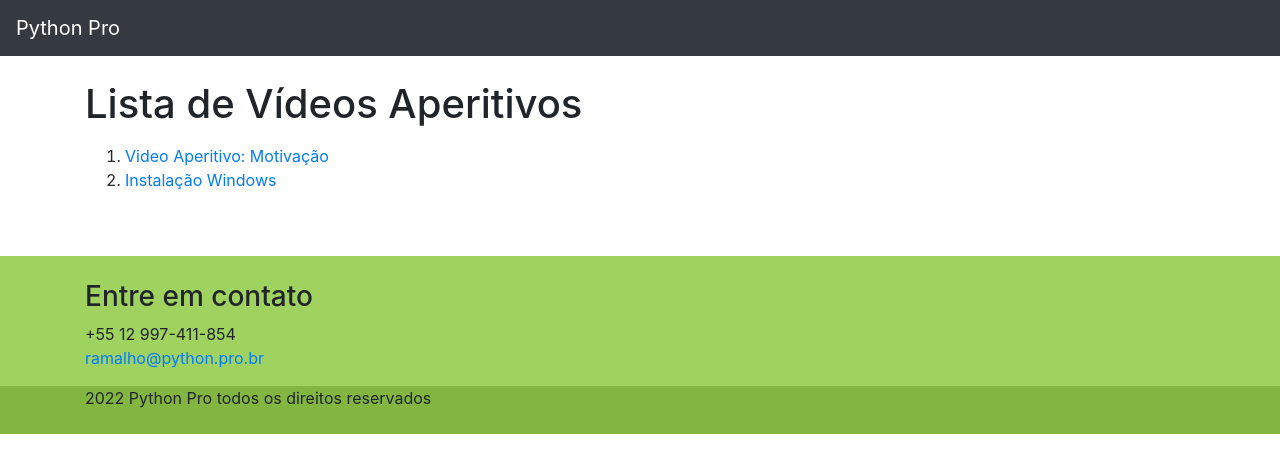
After one commit to guilhermegouw/python-pro-django, a Django app: page /aperitivos/ in a window 1280 px wide. The commit adds this page. Shown: the top 473 px of the page. Run offline with Django 3.2, Linux system fonts and the light colour scheme; some libraries are stand-ins or nearby versions.

Commit message:
indice aperitivos screen, video detail screens

```diff
--- /dev/null
+++ b/aperitivos/templates/aperitivos/indice.html
@@ -0,0 +1,21 @@
+{% extends 'base/base.html' %}
+{% load static %}
+{% block title %}Python Pro - Aperitivos{% endblock title %}
+<meta name="description"
+    content="{% block description %}Página com todos os vídeos gratuítos{% endblock description %}">
+{% block body %}
+<div class="container">
+    <div class="row">
+        <div class="col-md-12">
+            <h1 class="mt-4 mb-3">Lista de Vídeos Aperitivos</h1>
+            <ol>
+                {% for video in videos %}
+                    <li><a href="{{ video.get_absolute_url }}">{{ video.titulo | default:"Faltando Título" }}</a></li>
+                    {% empty %}
+                    <li>Não foi encontrado nenhum vídeo de aperitivo.</li>
+                {% endfor %}
+            </ol>
+        </div>
+    </div>
+</div>
+{% endblock body %}
--- a/aperitivos/templates/aperitivos/video.html
+++ b/aperitivos/templates/aperitivos/video.html
@@ -6,7 +6,7 @@
 <div class="container">
     <div class="row">
         <div class="col-md-12">
-            <h1 class="mt-4 mb-3">{{ video.titulo }}</h1>
+            <h1 class="mt-4 mb-3">{{ video.titulo | default:"Faltando Título" }}</h1>
             <iframe src="https://player.vimeo.com/video/{{ video.vimeo_id }}" frameborder="0"></iframe>
         </div>
     </div>
--- a/aperitivos/urls.py
+++ b/aperitivos/urls.py
@@ -1,9 +1,10 @@
 from django.urls import path
-from .views import video
+from .views import video, indice
 
 
 app_name = 'aperitivos'
 
 urlpatterns = [
     path('<slug:slug>', video, name='video'),
+    path('', indice, name='indice'),
 ]
--- a/aperitivos/views.py
+++ b/aperitivos/views.py
@@ -1,6 +1,29 @@
 from django.shortcuts import render
+from django.urls import reverse
+
+
+class Video:
+    def __init__(self, slug, titulo, vimeo_id):
+        self.slug = slug
+        self.titulo = titulo
+        self.vimeo_id = vimeo_id
+
+    def get_absolute_url(self):
+        return reverse('aperitivos:video', args=(self.slug,))
+
+
+videos = [
+    Video('motivacao', 'Video Aperitivo: Motivação', 719879800),
+    Video('instalacao-windows', 'Instalação Windows', 251497668),
+]
+
+videos_dct = {v.slug: v for v in videos}
 
 
 def video(request, slug):
-    video = {'titulo': 'Video Aperitivo: Motivação', 'vimeo_id': 719879800}
+    video = videos_dct[slug]
     return render(request, 'aperitivos/video.html', context={'video': video})
+
+
+def indice(request):
+    return render(request, 'aperitivos/indice.html', context={'videos': videos})
--- a/base/templates/base/base.html
+++ b/base/templates/base/base.html
@@ -38,31 +38,6 @@
     {% block body %}{% endblock body %}
 </body>
 
-{% block footer %}
-
-<footer class="main-footer mt-5 pt-4">
-    <div class="container">
-        <div class="row">
-            <div class="col">
-                <h3>Entre em contato</h3>
-                <address>
-                    +55 12 997-411-854
-                    <br>
-                    <a href="mailto:ramalho@python.pro.br">ramalho@python.pro.br</a>
-                </address>
-            </div>
-        </div>
-    </div>
-    <div class="rights pb-4">
-        <div class="container">
-            <div class="row">
-                <div class="col">
-                    {% now 'Y' %} Python Pro todos os direitos reservados
-                </div>
-            </div>
-        </div>
-    </div>
-</footer>
-{% endblock footer %}
+{% include 'base/footer.html' with contato_email='ramalho@python.pro.br' only %}
 
 </html>
--- /dev/null
+++ b/base/templates/base/footer.html
@@ -0,0 +1,24 @@
+
+<footer class="main-footer mt-5 pt-4">
+    <div class="container">
+        <div class="row">
+            <div class="col">
+                <h3>Entre em contato</h3>
+                <address>
+                    +55 12 997-411-854
+                    <br>
+                    <a href="mailto:{{ contato_email }}">{{ contato_email }}</a>
+                </address>
+            </div>
+        </div>
+    </div>
+    <div class="rights pb-4">
+        <div class="container">
+            <div class="row">
+                <div class="col">
+                    {% now 'Y' %} Python Pro todos os direitos reservados
+                </div>
+            </div>
+        </div>
+    </div>
+</footer>
```
Also changed, not shown: aperitivos/tests/test_indice.py (added, +35 -0 lines), base/tests/test_home.py (+4 -0 lines).
